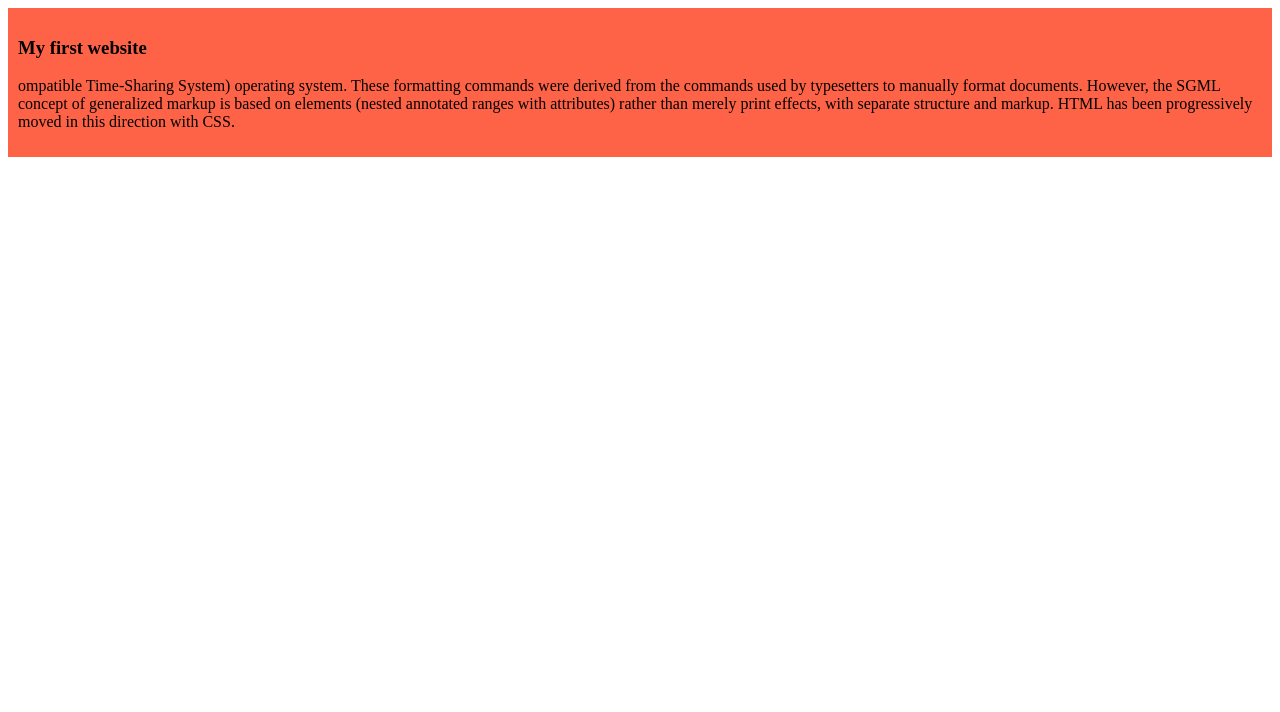
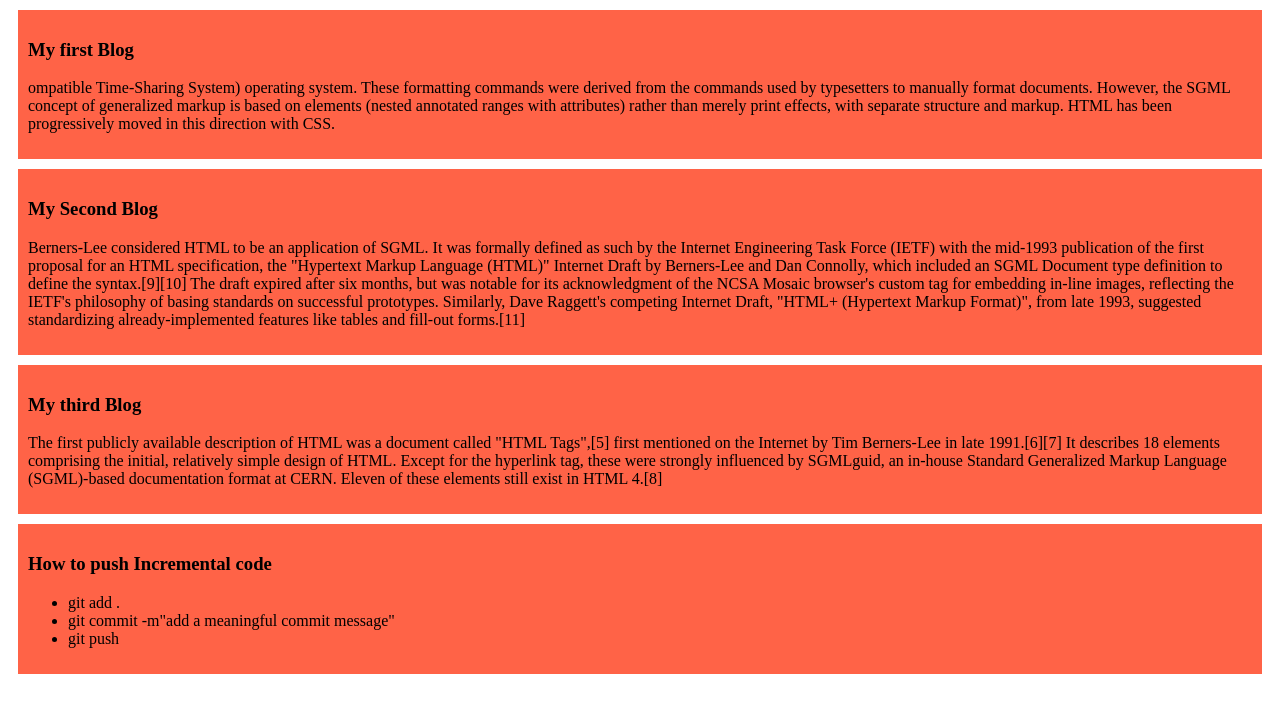
Before and after one commit to Naiduarjun21/My-simple-website, a plain HTML site: page index.html in a window 1280 px wide. Drawn offline with Linux system fonts and the light colour scheme.

Commit message:
added a list to push

```diff
--- a/Styles/blog.css
+++ b/Styles/blog.css
@@ -1,4 +1,5 @@
 div{
   background-color: tomato;
 padding: 10px;
+margin: 10px;
 }
--- a/index.html
+++ b/index.html
@@ -10,9 +10,25 @@
 <body>
     <div>
         <h3>
-            My first website
+            My first Blog
         </h3>
         <p>ompatible Time-Sharing System) operating system. These formatting commands were derived from the commands used by typesetters to manually format documents. However, the SGML concept of generalized markup is based on elements (nested annotated ranges with attributes) rather than merely print effects, with separate structure and markup. HTML has been progressively moved in this direction with CSS.</p>
+        </div>
+        <div>
+        <h3>My Second Blog</h3>
+        <p>Berners-Lee considered HTML to be an application of SGML. It was formally defined as such by the Internet Engineering Task Force (IETF) with the mid-1993 publication of the first proposal for an HTML specification, the "Hypertext Markup Language (HTML)" Internet Draft by Berners-Lee and Dan Connolly, which included an SGML Document type definition to define the syntax.[9][10] The draft expired after six months, but was notable for its acknowledgment of the NCSA Mosaic browser's custom tag for embedding in-line images, reflecting the IETF's philosophy of basing standards on successful prototypes. Similarly, Dave Raggett's competing Internet Draft, "HTML+ (Hypertext Markup Format)", from late 1993, suggested standardizing already-implemented features like tables and fill-out forms.[11]</p>
+    </div>
+    <div>
+        <h3>My third Blog</h3>
+        <p>The first publicly available description of HTML was a document called "HTML Tags",[5] first mentioned on the Internet by Tim Berners-Lee in late 1991.[6][7] It describes 18 elements comprising the initial, relatively simple design of HTML. Except for the hyperlink tag, these were strongly influenced by SGMLguid, an in-house Standard Generalized Markup Language (SGML)-based documentation format at CERN. Eleven of these elements still exist in HTML 4.[8]</p>
+    </div>
+    <div>
+        <h3>How to push Incremental code</h3>
+        <ul>
+            <li>git add .</li>
+            <li>git commit -m"add a meaningful commit message"</li>
+            <li>git push</li>
+        </ul>
     </div>
 </body>
 </html>
```
